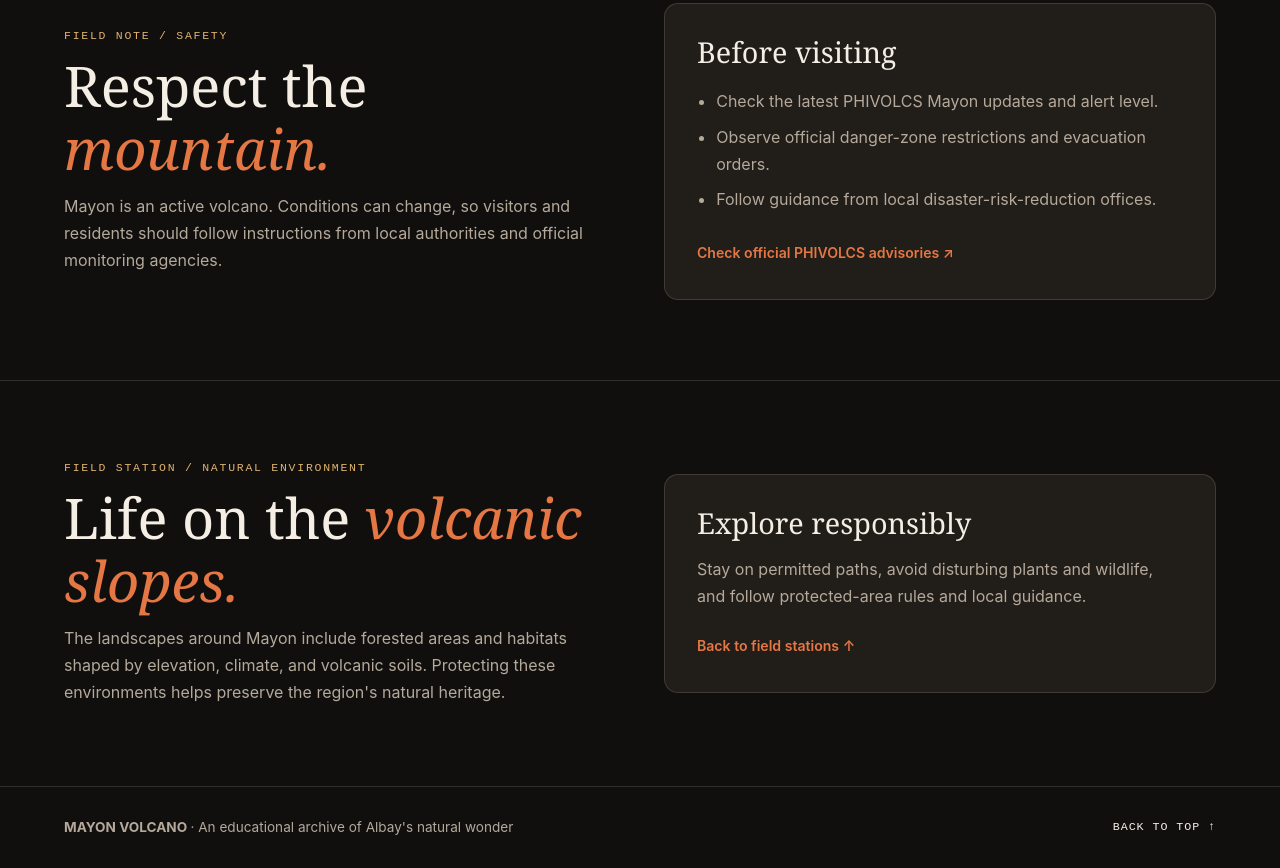
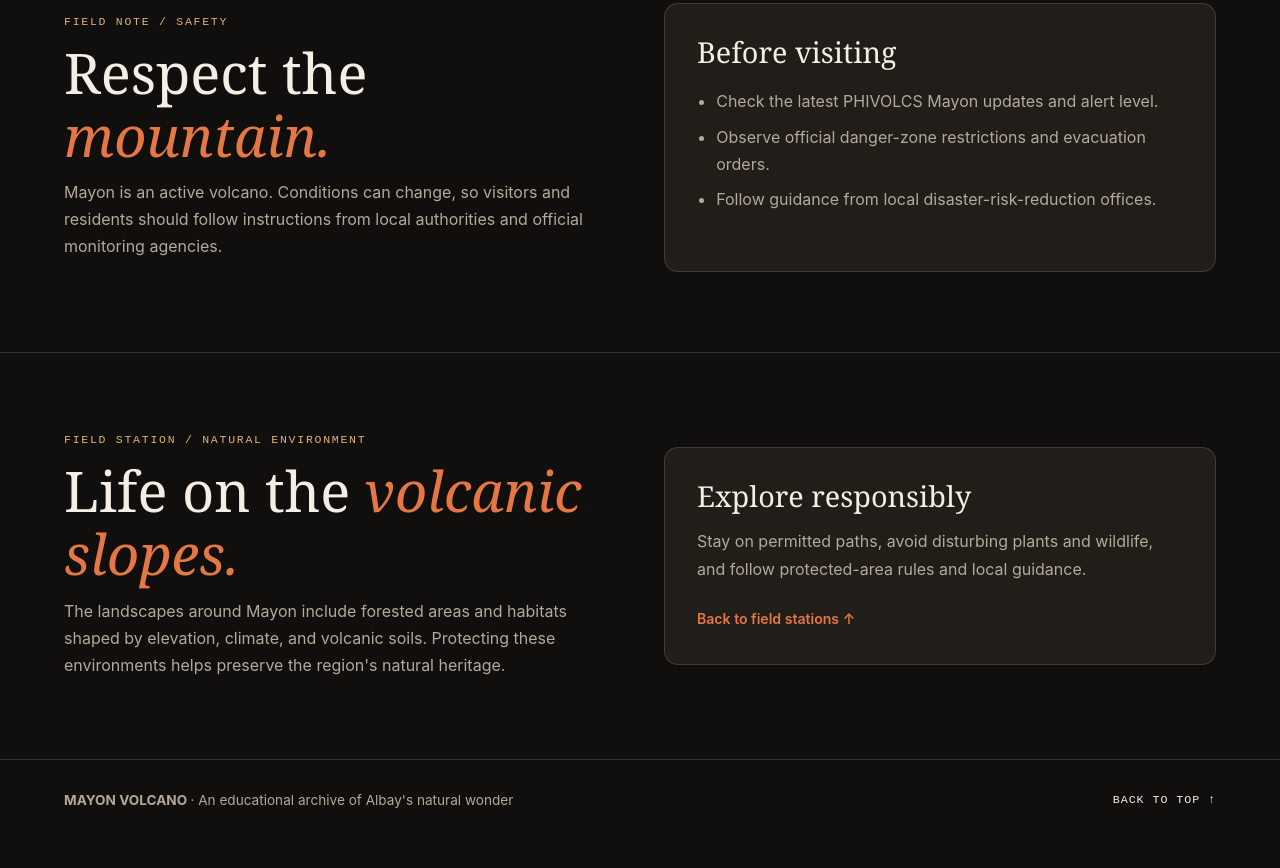
Before and after one commit to Irvinejohn/Mayon-volcano-simple-information, a plain HTML site: page index.html in a window 1280 px wide. Shown: the part 4166-5034 px from the top of the page. After the commit the page ends 5007 px from the top, so only its background shows below. Drawn offline with Linux system fonts and the light colour scheme.

Commit message:
Remove link to PHIVOLCS advisories

```diff
--- a/index.html
+++ b/index.html
@@ -245,7 +245,7 @@
             <li>Observe official danger-zone restrictions and evacuation orders.</li>
             <li>Follow guidance from local disaster-risk-reduction offices.</li>
           </ul>
-          <a href="#top" class="text-link">Check official PHIVOLCS advisories ↗</a>
+
         </div>
       </div>
     </section>
```
